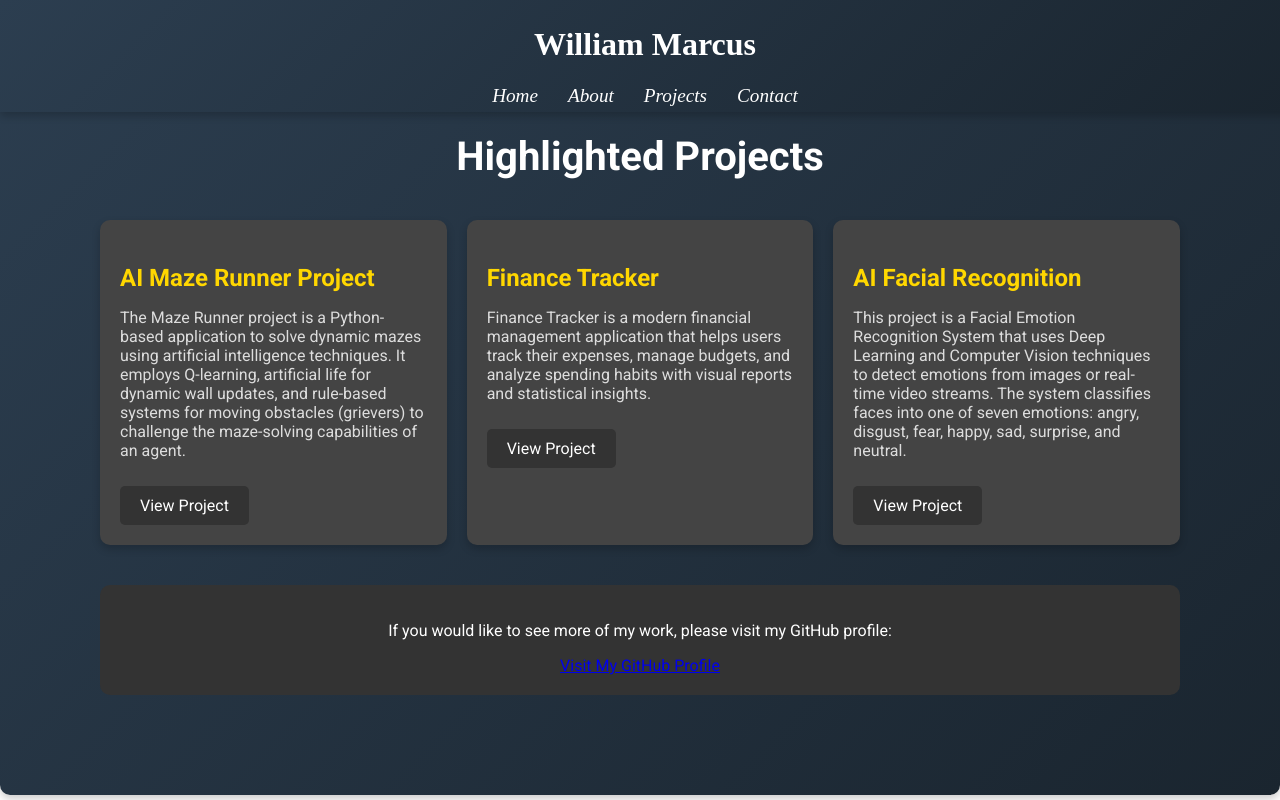
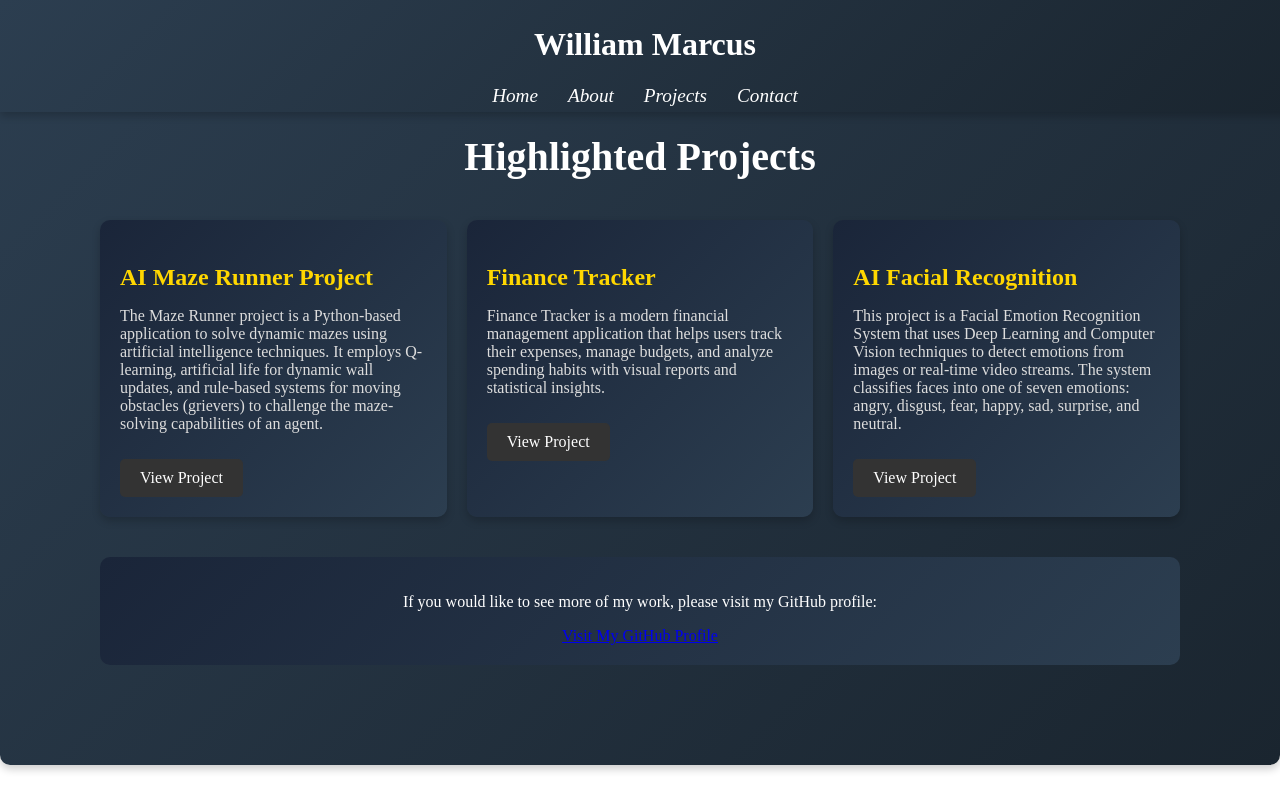
Before and after one commit to WillMarcuss/Website, a React (Create React App) app: page /projects in a window 1280 px wide. Built offline with nearby package versions, Linux system fonts and the light colour scheme.

Commit message:
Updated projects page font and colour

```diff
--- a/src/pages/Projects.module.css
+++ b/src/pages/Projects.module.css
@@ -15,6 +15,7 @@
   text-align: center;
   font-size: 2.5em;
   margin-bottom: 40px;
+  font-family: 'Times New Roman', Times, serif;
 }
 
 .projects-grid {
@@ -35,12 +36,14 @@
 }
 
 .project-card {
-  background: #444;
+  /* background: #444; */
+  background: linear-gradient(135deg,  #1a2539,#2c3e50);
   padding: 20px;
   border-radius: 10px;
   box-shadow: 0 4px 8px rgba(0, 0, 0, 0.2);
   transition: transform 0.3s ease, box-shadow 0.3s ease;
   animation: slideIn 1s ease-out;
+  font-family: 'Times New Roman', Times, serif;
 }
 
 .project-card:hover {
@@ -93,7 +96,8 @@
   text-align: center;
   margin-top: 40px;
   padding: 20px;
-  background-color: #333;
+  background: linear-gradient(135deg,  #1a2539,#2c3e50);
   border-radius: 10px;
   animation: slideIn 1s ease-out;
+  font-family: 'Times New Roman', Times, serif;
 }
```
